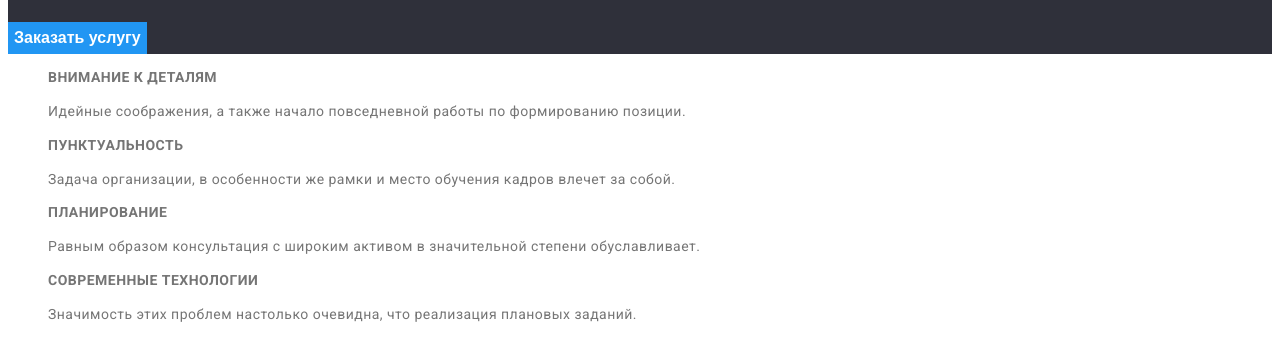
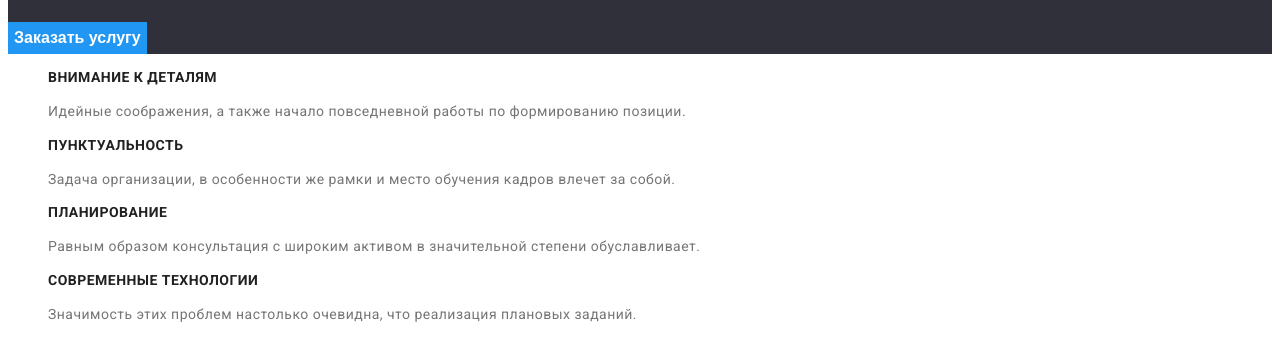
Before and after one commit to Saniokkk/goit-markup-hw-02, a plain HTML site: page index.html in a window 1280 px wide. Shown: the part 258-597 px from the top of the page. Drawn offline with Linux system fonts and the light colour scheme.

Commit message:
Готово

```diff
--- a/css/styles.css
+++ b/css/styles.css
@@ -118,7 +118,6 @@ body {
   font-size: 14px;
   line-height: 1.14;
   text-transform: uppercase;
-  color: var(--text-color);
 }
 
 .advantages-text {
--- a/index.html
+++ b/index.html
@@ -37,21 +37,22 @@
         </section>
         <!-- Наши преимущества -->
         <section class="advantages">
+            <h2 hidden>Наши преимущества</h2>
             <ul class="advantages-list list">
                 <li class="advantages-item">
-                    <h3 class="advantages-title">Внимание к деталям</h3>
+                    <h3 class="advantages-title title">Внимание к деталям</h3>
                     <p class="advantages-text ">Идейные соображения, а также начало повседневной работы по формированию позиции.</p>
                 </li>
                 <li class="advantages-item">
-                    <h3 class="advantages-title">Пунктуальность</h3>
+                    <h3 class="advantages-title title">Пунктуальность</h3>
                     <p class="advantages-text">Задача организации, в особенности же рамки и место обучения кадров влечет за собой.</p>
                 </li>
                 <li class="advantages-item">
-                    <h3 class="advantages-title">Планирование</h3>
+                    <h3 class="advantages-title title">Планирование</h3>
                     <p class="advantages-text">Равным образом консультация с широким активом в значительной степени обуславливает.</p>
                 </li>
                 <li class="advantages-item">
-                    <h3 class="advantages-title">Современные технологии</h3>
+                    <h3 class="advantages-title title">Современные технологии</h3>
                     <p class="advantages-text">Значимость этих проблем настолько очевидна, что реализация плановых заданий.</p>
                 </li>
             </ul>
```
